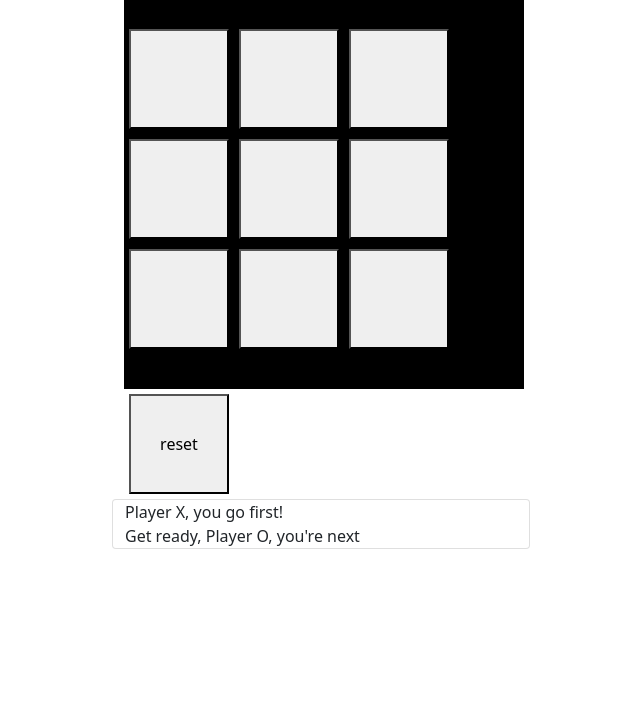
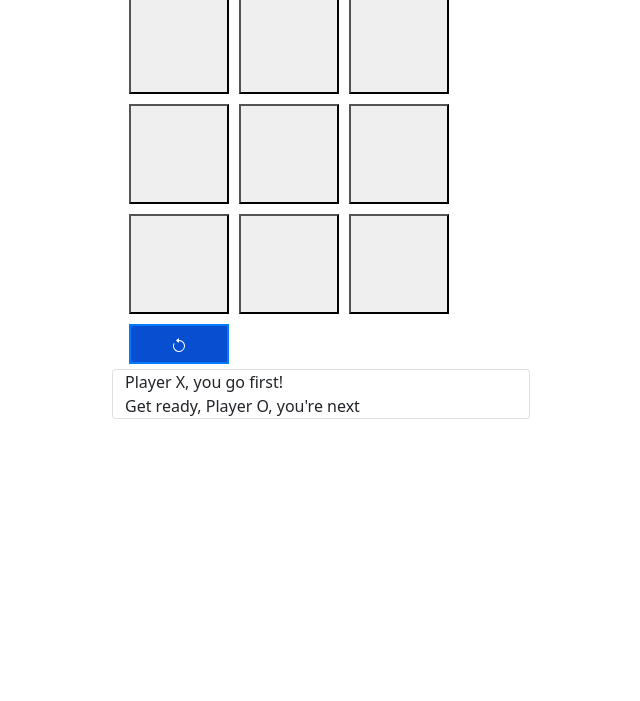
Before and after one commit to anthony-devarti/tic-tac-toe, a website: page index.html in a window 1280 px wide. Shown: the part 99-800 px from the top of the page, without its empty margins (319-959 px from the left). Drawn offline with nearby package versions, Linux system fonts and the light colour scheme.

Commit message:
cleaning up and pushing to main in anticiapation of code freeze

```diff
--- a/index.html
+++ b/index.html
@@ -7,6 +7,7 @@
     <link rel="stylesheet" href="node_modules/bootstrap/dist/css/bootstrap.min.css">
     <link rel="stylesheet" href="style.css">
     <title>Tic Tac Toe</title>
+    <link rel="icon" type="image/x-icon" href="favicon.ico">
 </head>
 <body>
     <div class="container">
--- a/main.js
+++ b/main.js
@@ -46,12 +46,10 @@ class View {
         this.title.textContent = 'Tic-Tac-Toe'
 
         this.board = this.createElement('board')
-        this.board.style.width = '400px'
-        this.board.style.height = '400px'
 
         this.restartButton = this.createElement('button', 'reset')
         this.restartButton.id = 'resetButton'
-        this.restartButton.textContent = 'reset'
+        this.restartButton.innerHTML = '<svg xmlns="http://www.w3.org/2000/svg" width="16" height="16" fill="currentColor" class="bi bi-arrow-counterclockwise" viewBox="0 0 16 16"><path fill-rule="evenodd" d="M8 3a5 5 0 1 1-4.546 2.914.5.5 0 0 0-.908-.417A6 6 0 1 0 8 2v1z"/><path d="M8 4.466V.534a.25.25 0 0 0-.41-.192L5.23 2.308a.25.25 0 0 0 0 .384l2.36 1.966A.25.25 0 0 0 8 4.466z"/></svg>'
 
         this.row = this.createElement('div', 'row')
 
@@ -234,5 +232,5 @@ class Controller {
     }
 
 }
-//makes the first app
+//makes the first instance
 let app = new Controller(new Model(), new View())
--- a/style.css
+++ b/style.css
@@ -3,12 +3,14 @@ html {
   font-family: sans-serif;
   font-size: 1rem;
   background-color: rgb(255, 255, 255);
+  align-items: center;
 }
 
 #root {
   max-width: 450px;
   margin: 2rem auto;
   padding: 0 1rem;
+  align-items: center;
 }
 
 button {
@@ -26,13 +28,14 @@ button {
 }
 
 
-reset {
+#resetButton {
   cursor: pointer;
   background: #074ed1;
   color: white;
   border: 2px solid #007bff;
   margin: 5px;
-  position: fixed-0.0;
+  height: 40px;
+  position: relative;
   align-items: center;
   width: 100px;
 }
@@ -52,11 +55,8 @@ h1 {
 }
 
 board {
-  height: 250px;
-  width: 250px;
   display: flex;
   flex-flow: row wrap;
-  background-color: rgb(0, 0, 0);
   align-items: center;
   align-content: center;
 }
```
Also changed, not shown: favicon.ico (added), icons/arrow-counterclockwise.svg (added).
